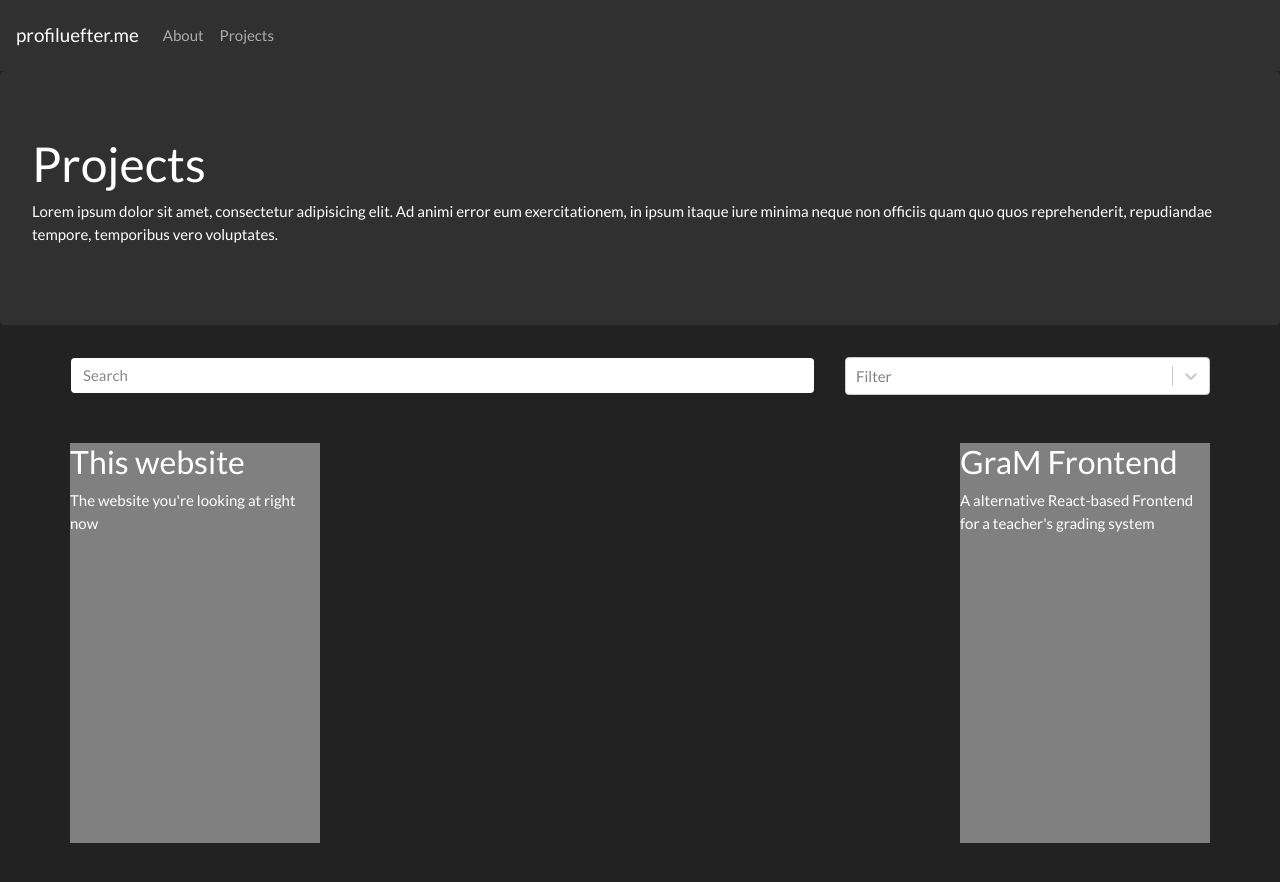
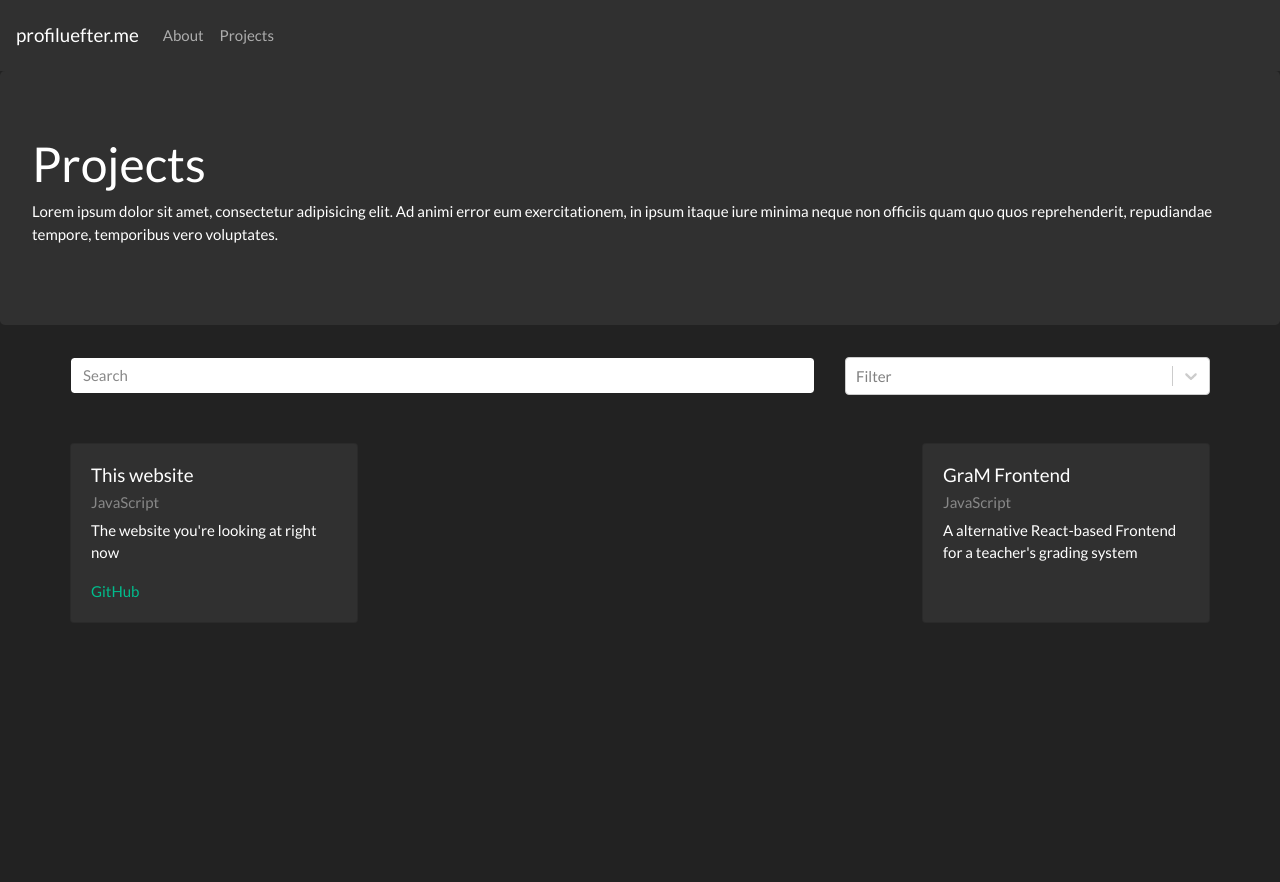
Before and after one commit to profiluefter/profiluefter.github.io, a Next.js app: page /projects in a window 1280 px wide. Shown: the top 882 px of the page. After the commit the page ends 800 px from the top, so only its background shows below. Built offline with nearby package versions, Linux system fonts and the light colour scheme.

Commit message:
Use Bootstrap Cards to display projects

```diff
--- a/components/Project.tsx
+++ b/components/Project.tsx
@@ -1,16 +1,28 @@
 import React from 'react';
-import {Projects} from "../types/projects";
+import {Project as ProjectData} from "../types/projects";
+import Card from "react-bootstrap/Card";
 
 interface ProjectProps {
-	data: Projects["projects"][0]
+	data: ProjectData
 }
 
-const Project: React.FC<ProjectProps> = ({data: {title, teaser}}) => {
+const Project: React.FC<ProjectProps> = ({data: {title, teaser, language, links}}) => {
+	const linkElements: JSX.Element[] = links.map((link, key) => {
+		switch (link.type) {
+			case "github":
+				return <Card.Link key={key} href={"https://github.com/" + link.link}>GitHub</Card.Link>;
+			case "gitlab":
+				return <Card.Link key={key} href={"https://gitlab.com/" + link.link}>GitLab</Card.Link>;
+		}
+	});
+
 	return (
-		<div style={{height: 400, width: 250, backgroundColor: "gray"}} className="mb-5">
-			<h3>{title}</h3>
-			<p>{teaser}</p>
-		</div>
+		<Card body style={{marginBottom: 5, width: "18rem"}}>
+			<Card.Title>{title}</Card.Title>
+			<Card.Subtitle className="mb-2 text-muted">{language.name}</Card.Subtitle>
+			<Card.Text>{teaser}</Card.Text>
+			{linkElements}
+		</Card>
 	);
 };
 
--- /dev/null
+++ b/types/projects.ts
@@ -0,0 +1,64 @@
+export enum ProjectState {
+	TODO,
+	WIP,
+	Finished,
+	OnHold,
+	Abandoned
+}
+
+export interface Technology {
+	id: string;
+	name: string;
+}
+
+export interface Language {
+	id: string;
+	name: string;
+}
+
+export interface ProjectLink {
+	type: string,
+	link: string
+}
+
+interface ProjectCommon {
+	id: string,
+	title: string,
+	teaser: string,
+	description: string,
+	related: string[],
+	tags: string[],
+}
+
+export interface Project extends ProjectCommon {
+	links: ProjectLink[],
+	state: ProjectState,
+	startDate: Date,
+	endDate: Date,
+	usedTechnologies: Technology[],
+	language: Language
+}
+
+export interface RawProject extends ProjectCommon {
+	links: {
+		type: string,
+		link: string
+	}[],
+	state: string,
+	startDate: string,
+	endDate: string,
+	usedTechnologies: string[],
+	language: string
+}
+
+export interface ProjectData {
+	projects: Project[];
+	technologies: Technology[];
+	languages: Language[];
+}
+
+export interface RawProjectData {
+	projects: RawProject[];
+	technologies: Technology[];
+	languages: Language[];
+}
```
